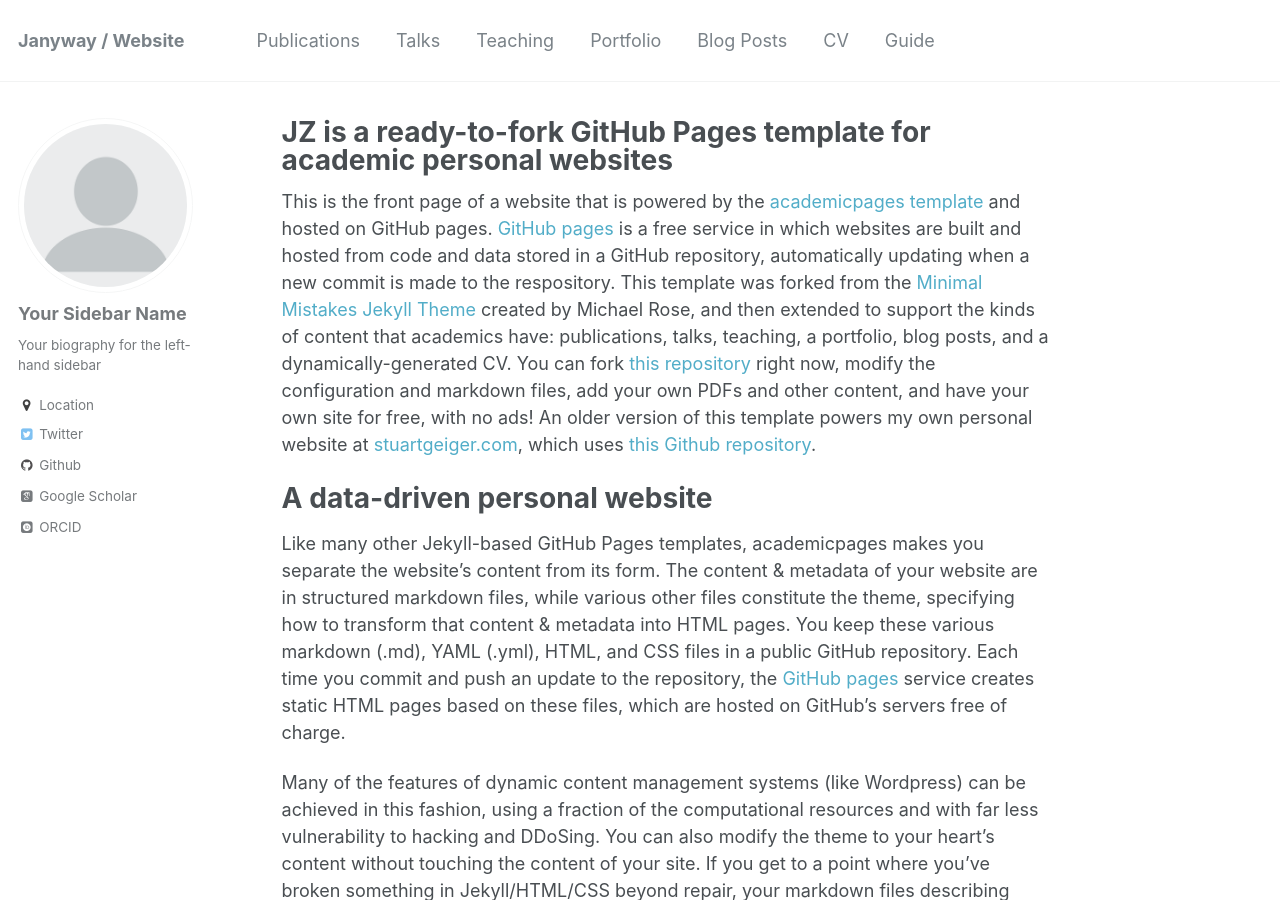
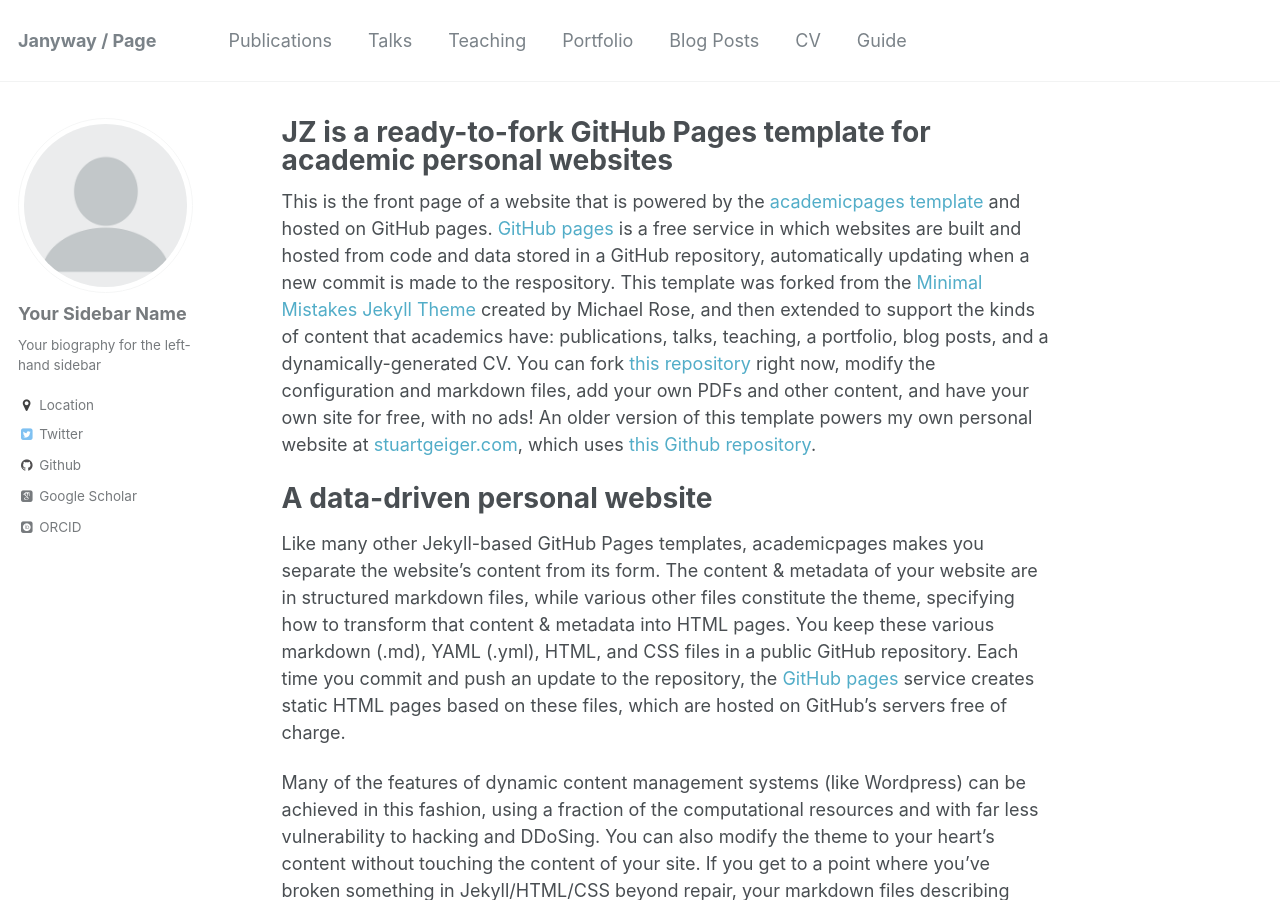
Before and after one commit to janyway/janyway.github.io, a Jekyll site: the page built from _pages/about.md, in a window 1280 px wide and 900 px high. Built offline with Jekyll 4.4.1, drawn with Linux system fonts in a browser that asks for light colours; some web fonts are replaced.

Commit message:
update online

```diff
--- a/_config.yml
+++ b/_config.yml
@@ -7,7 +7,7 @@
 
 # Site Settings
 locale                   : "en-US"
-title                    : "Janyway / Website"
+title                    : "Janyway / Page"
 title_separator          : "-"
 name                     : &name "Your Name"
 description              : &description "personal description"
```
